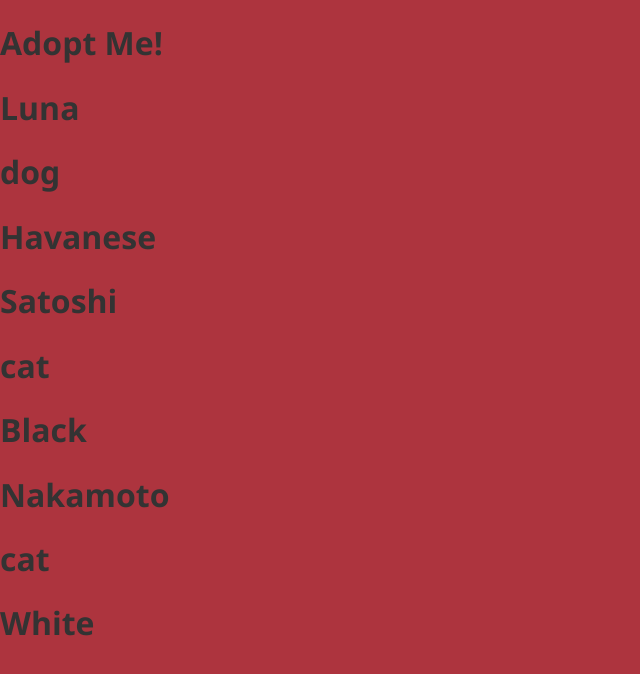
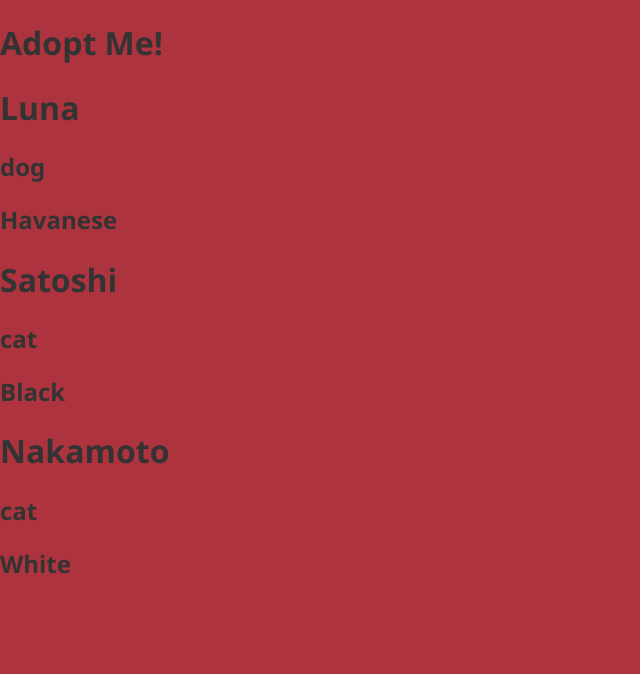
Before and after one commit to lianthompson/fem, a React (Vite) app: page / in a window 1280 px wide. Shown: the top 674 px of the page, without its empty margins (0-640 px from the left). Built offline with nearby package versions, Linux system fonts and the light colour scheme.

Commit message:
change to h2 for component in JSX

```diff
--- a/src/Pet.js
+++ b/src/Pet.js
@@ -10,8 +10,8 @@ const Pet = props => {
   return (
     <div>
       <h1>{props.name}</h1>
-      <h1>{props.animal}</h1>
-      <h1>{props.breed}</h1>
+      <h2>{props.animal}</h2>
+      <h2>{props.breed}</h2>
     </div>
   );
 };
```
